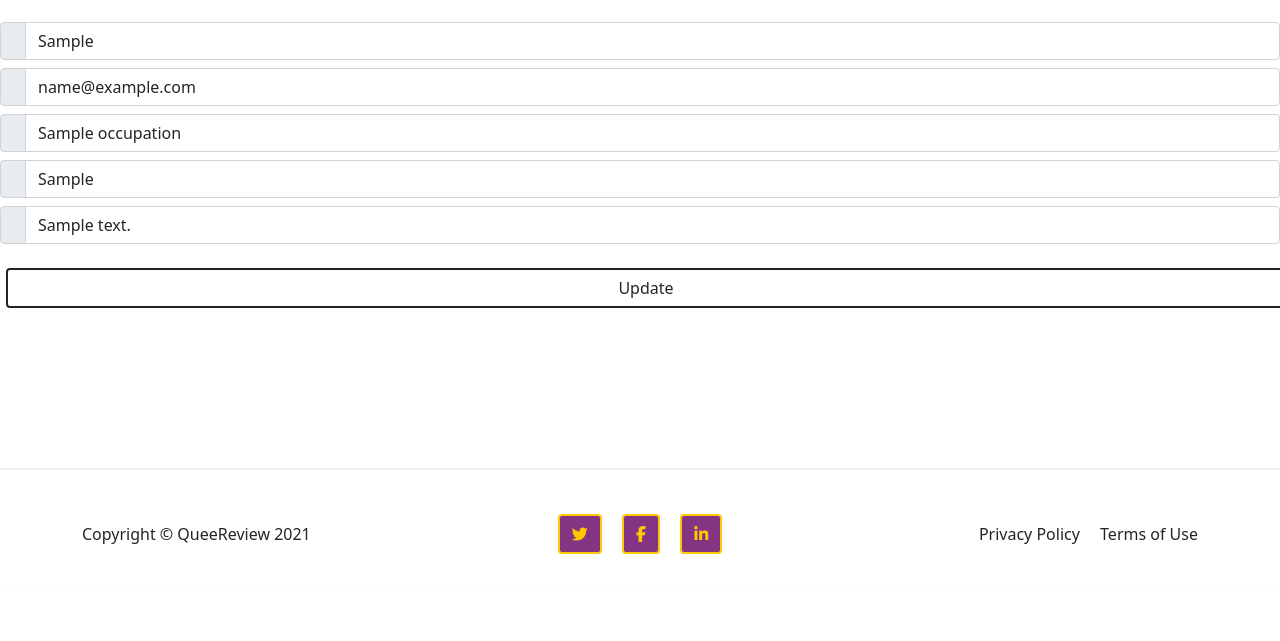
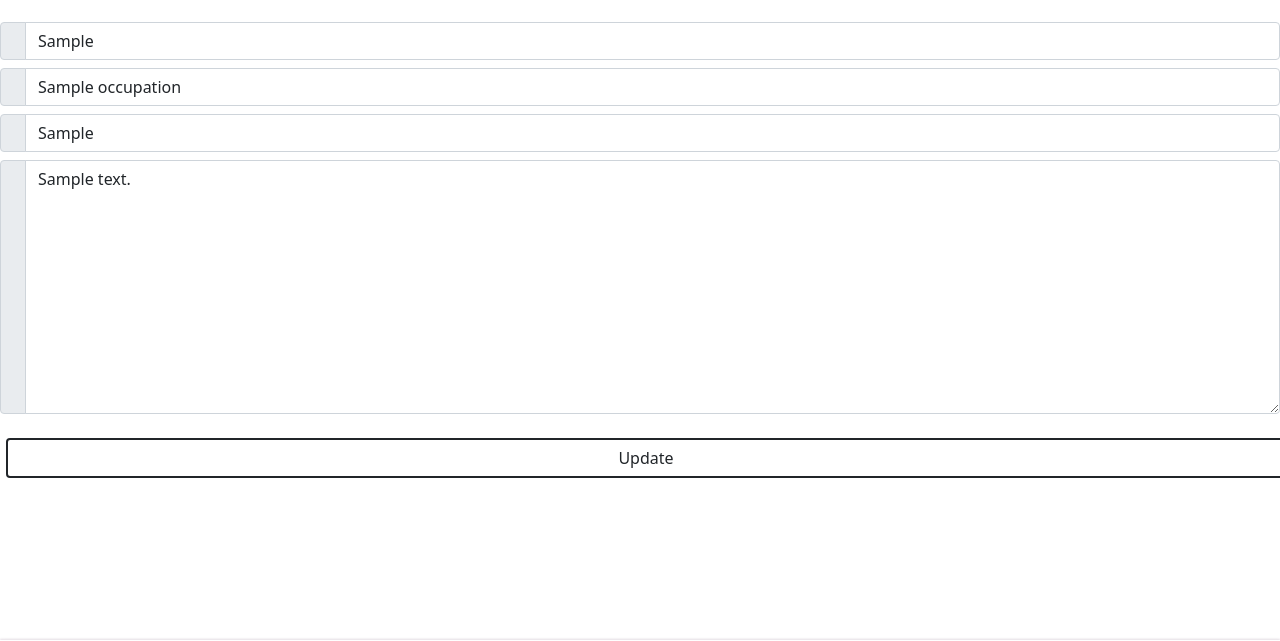
Before and after one commit to Lucy-Glanville-Brown/queereview, a Flask app: a page that uses templates/edit_profile.html in a window 1280 px wide. Shown: the part 74-715 px from the top of the page. Run offline with Flask 2, Linux system fonts and the light colour scheme; the visitor is signed in with stand-in values (Sample User, id 1); a database or web service that is not in the repository returns one stand-in record (values such as "Sample title"); some libraries are stand-ins or nearby versions.

Commit message:
Changing text area back

```diff
--- a/app.py
+++ b/app.py
@@ -54,8 +54,8 @@ def profile(username):
         user_id = mongo.db.users.find_one(
             {'username': session['username']})['_id']
         my_posts = mongo.db.posts.find({'user_id': user_id})
-        my_comments = mongo.db.posts.find({'comments.comment_user_id' : ObjectId(user_id)})
-
+        my_comments = mongo.db.posts.find(
+            {'comments.comment_user_id': ObjectId(user_id)})
 
         return render_template(
             'profile.html',
@@ -79,9 +79,10 @@ def edit_profile(username):
     """
 
     user_profile = mongo.db.users.find_one({"username": session['username']})
+    form = UpdateProfileForm()
 
-    form = UpdateProfileForm()
     if form.validate_on_submit():
+        print('valid')
         users = mongo.db.users
         users.update_one({"username": username},
                          {'$set': {
--- a/forms.py
+++ b/forms.py
@@ -24,7 +24,7 @@ class RegisterForm(FlaskForm):
                                          Length(min=6, max=35)])
     tech_stack = StringField('Tech Stack', validators=[DataRequired(),
                                                        Length(min=6, max=150)])
-    about_me = StringField('About Me', validators=[Length(min=6, max=1000)])
+    about_me = TextAreaField('About Me', validators=[Length(min=6, max=1000)])
     submit = SubmitField('Register')
 
 
@@ -39,7 +39,7 @@ class AddCodeForm(FlaskForm):
     post_title = StringField('Add Title',
                              validators=[DataRequired(), Length(
                                  min=3, max=40)])
-    post_input = StringField('Add Post',
+    post_input = TextAreaField('Add Post',
                              validators=[DataRequired(), Length(
                                  min=3, max=3000)])
     code_pen = StringField('Code Pen URL')
@@ -51,7 +51,7 @@ class AddReviewForm(FlaskForm):
     post_title = StringField('Add Title',
                              validators=[DataRequired(), Length(
                                  min=3, max=40)])
-    post_input = StringField('Add Post',
+    post_input = TextAreaField('Add Post',
                              validators=[DataRequired(), Length(
                                  min=3, max=3000)])
     code_pen = StringField('Code Pen URL')
@@ -65,7 +65,7 @@ class AddGeneralForm(FlaskForm):
     post_title = StringField('Add Title',
                              validators=[DataRequired(), Length(
                                  min=3, max=40)])
-    post_input = StringField('Add Post',
+    post_input = TextAreaField('Add Post',
                              validators=[DataRequired(), Length(
                                  min=3, max=3000)])
     github = StringField('Repo URl')
@@ -85,7 +85,8 @@ class UpdateProfileForm(FlaskForm):
                                          Length(min=6, max=35)])
     tech_stack = StringField('Tech Stack', validators=[DataRequired(),
                                                        Length(min=6, max=35)])
-    about_me = StringField('About Me', validators=[Length(min=6, max=1000)])
+    about_me = TextAreaField('About Me', validators=[DataRequired(),
+                                                       Length(min=6, max=1000)])
     submit = SubmitField('Update')
 
 
--- a/static/css/style.css
+++ b/static/css/style.css
@@ -229,6 +229,7 @@ div {
 p {
     font-family: 'Lato', sans-serif;
     font-size: 1rem;
+    white-space: pre-wrap;
 }
 
 a {
--- a/templates/edit_profile.html
+++ b/templates/edit_profile.html
@@ -12,14 +12,6 @@
         <small class="text-red">{{ error }}</small>
         {% endfor %}
     </div>
-    <!-- email -->
-    <div class="input-group ">
-        <span class="input-group-text register-icon"></span>
-        {{ form.email(placeholder=user_profile.email, value=user_profile.email, class="form-control") }}
-        {% for error in form.email.errors %}
-        <small class="text-red">{{ error }}</small>
-        {% endfor %}
-    </div>
     <!-- Occupation -->
     <div class="input-group ">
         <span class="input-group-text register-icon"></span>
@@ -30,7 +22,7 @@
     </div>
     <!-- Tech Stack -->
     <div class="input-group ">
-        <span class="input-group-text register-icon"></span>
+        <span class="input-group-text "></span>
         {{ form.tech_stack(placeholder=user_profile.tech_stack, value=user_profile.tech_stack, class="form-control") }}
         {% for error in form.occupation.errors %}
         <small class="text-red">{{ error }}</small>
@@ -38,8 +30,8 @@
     </div>
     <!-- About me -->
     <div class="input-group ">
-        <span class="input-group-text register-icon"></span>
-        {{ form.about_me(placeholder=user_profile.about_me, value=user_profile.about_me, class="form-control") }}
+        <span class="input-group-text "></span>
+        <textarea name="about_me"  cols="30" rows="10" class="form-control">{{user_profile.about_me}}</textarea>
         {% for error in form.about_me.errors %}
         <small class="text-red">{{ error }}</small>
         {% endfor %}
```
Also changed, not shown: templates/edit_post.html (+4 -3 lines), templates/profile.html (+9 -5 lines).
